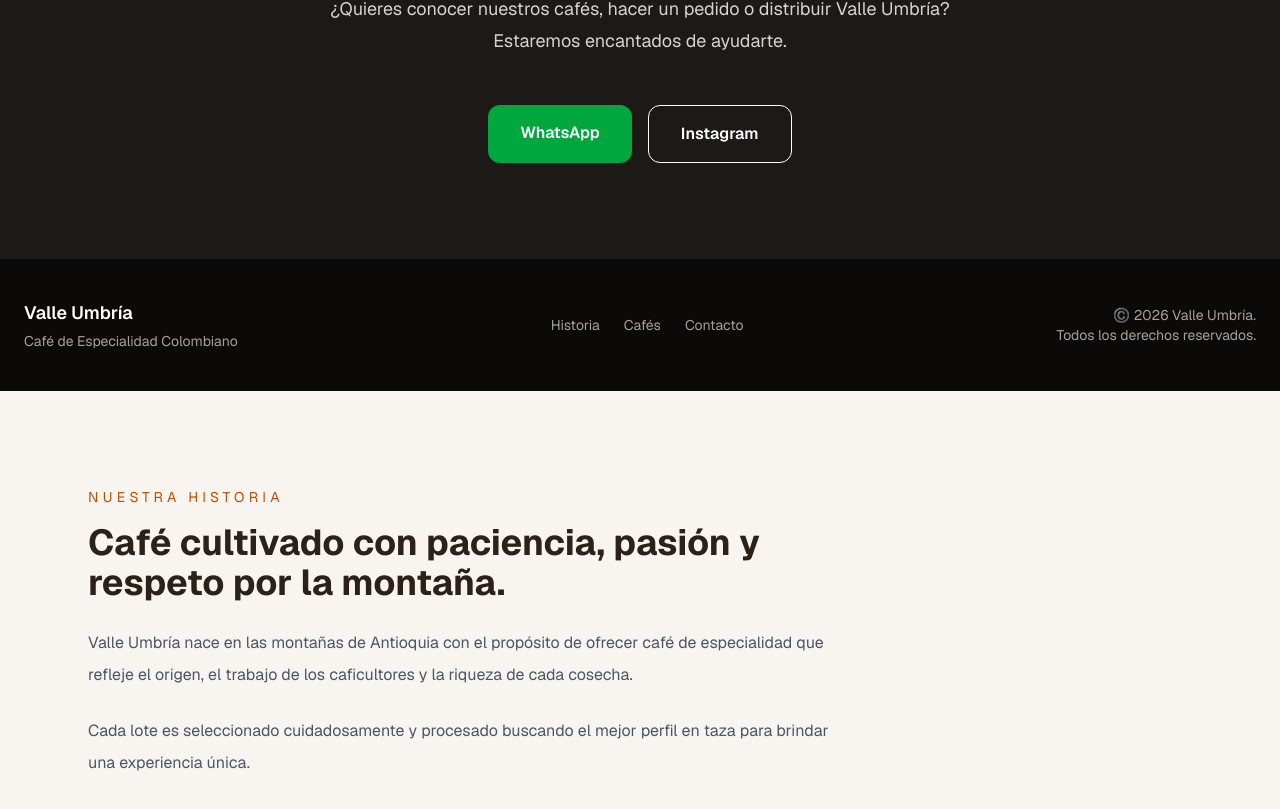
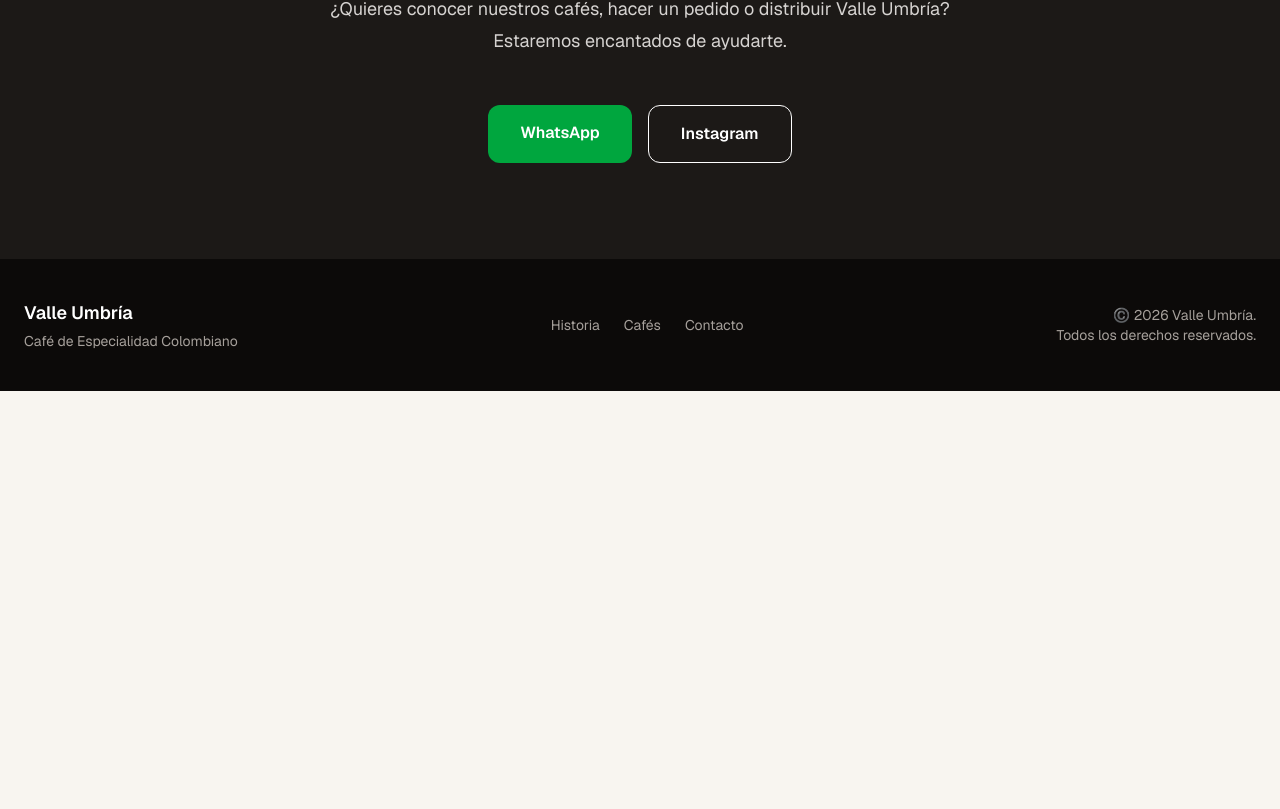
Before and after one commit to valleumbria/valleumbria-web, a Next.js app: page / in a window 1280 px wide. Shown: the part 4227-5036 px from the top of the page. After the commit the page ends 4618 px from the top, so only its background shows below. Built offline with nearby package versions, Linux system fonts and the light colour scheme.

Commit message:
Corrige estructura de page

```diff
--- a/app/page.tsx
+++ b/app/page.tsx
@@ -18,64 +18,6 @@ export default function Home() {
       <Contact />
       <Footer />
       <WhatsAppButton />
-
-      <section
-        id="historia"
-        className="max-w-6xl mx-auto px-6 py-24"
-      >
-        <div className="max-w-3xl">
-          <p className="uppercase tracking-[0.3em] text-sm text-amber-700">
-            Nuestra Historia
-          </p>
-
-          <h2 className="text-4xl font-bold mt-4">
-            Café cultivado con paciencia, pasión y respeto por la montaña.
-          </h2>
-
-          <p className="mt-6 text-gray-600 leading-8">
-            Valle Umbría nace en las montañas de Antioquia con el propósito de
-            ofrecer café de especialidad que refleje el origen, el trabajo de
-            los caficultores y la riqueza de cada cosecha.
-          </p>
-
-          <p className="mt-6 text-gray-600 leading-8">
-            Cada lote es seleccionado cuidadosamente y procesado buscando el
-            mejor perfil en taza para brindar una experiencia única.
-          </p>
-        </div>
-      </section>
     </main>
   );
 }
-<section
-  id="productos"
-  className="max-w-7xl mx-auto px-6 py-24"
->
-  <p className="uppercase tracking-[0.3em] text-sm text-amber-700 text-center">
-    Nuestros Cafés
-  </p>
-
-  <h2 className="text-4xl font-bold text-center mt-4">
-    Cada bolsa cuenta una historia
-  </h2>
-
-  <div className="mt-16 flex justify-center">
-    <img
-      src="/bolsa.jpeg"
-      alt="Bolsa Café Valle Umbría"
-      className="w-72"
-    />
-  </div>
-
-  <div className="text-center mt-8">
-    <h3 className="text-2xl font-semibold">
-      Café Valle Umbría
-    </h3>
-
-    <p className="mt-4 text-gray-600">
-      Café de especialidad cultivado en Antioquia,
-      seleccionado y tostado para resaltar todo el potencial
-      de cada grano.
-    </p>
-  </div>
-</section>
```
